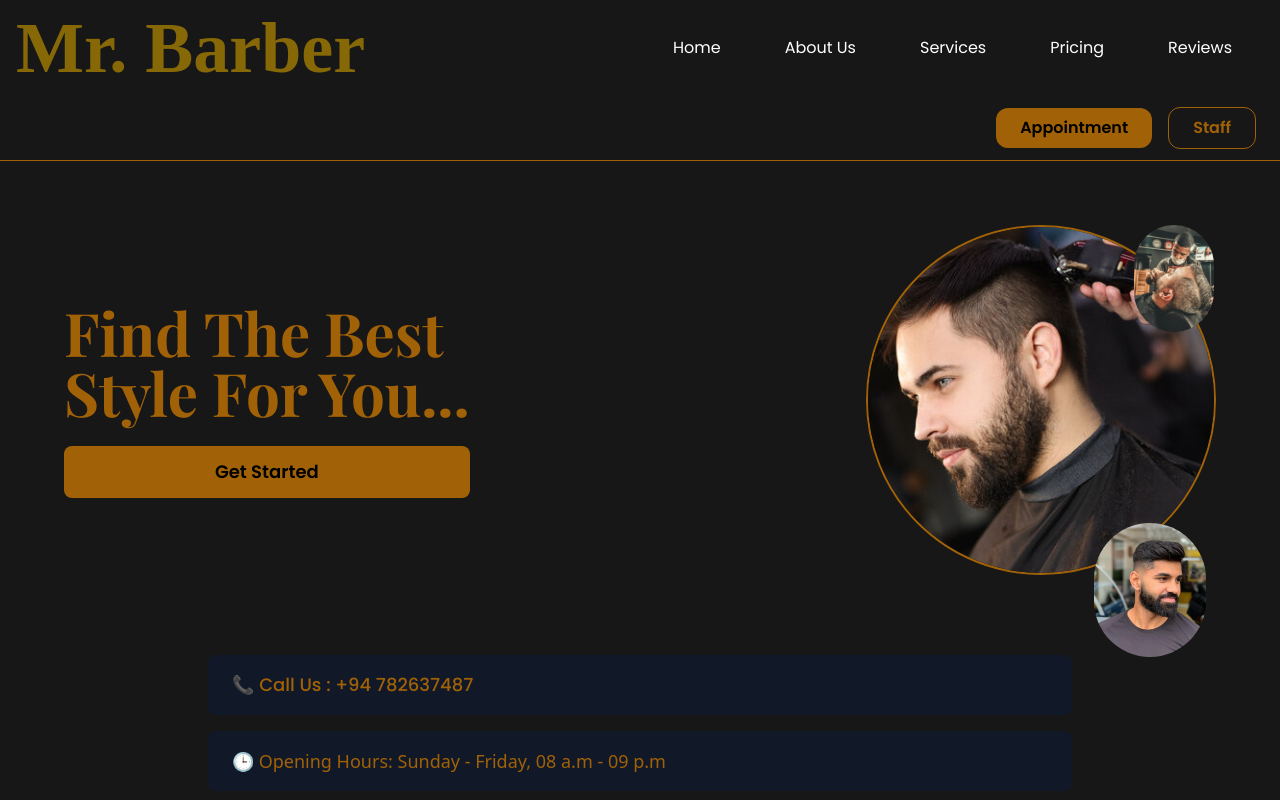
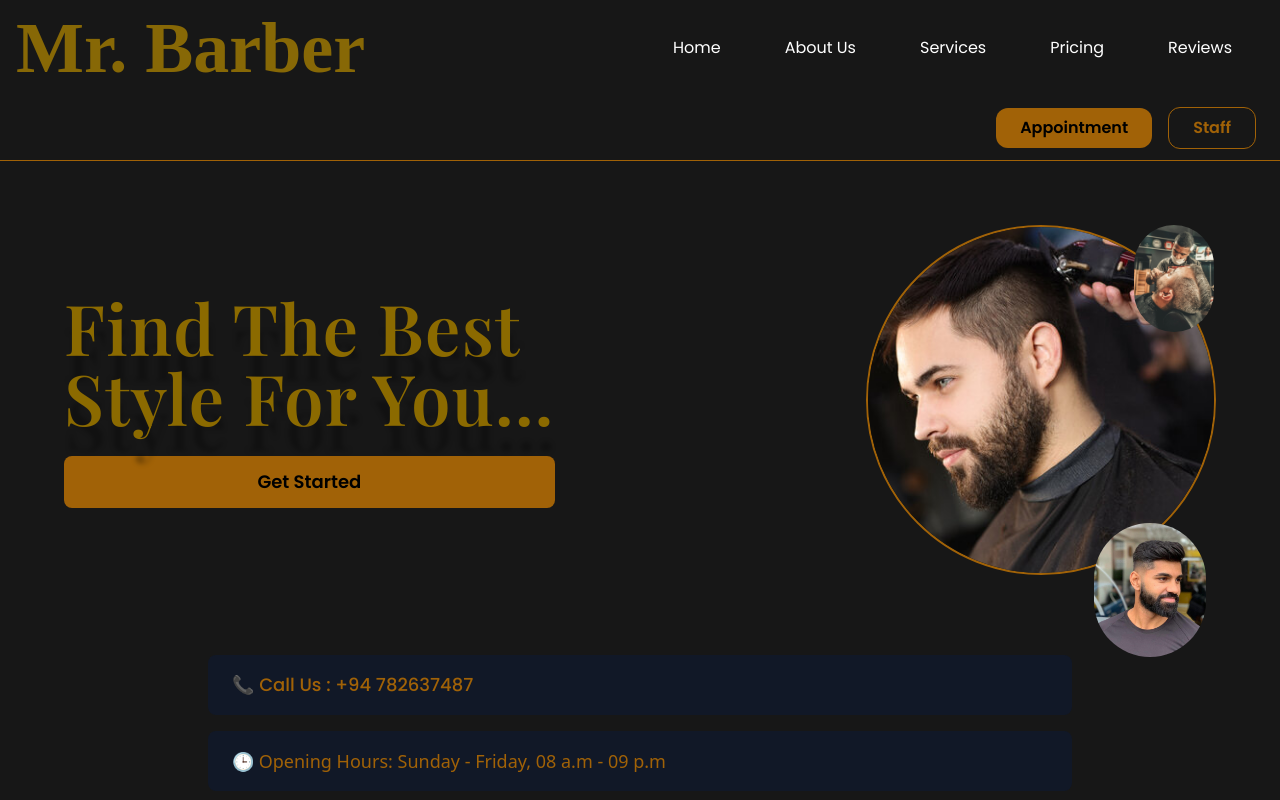
Before and after one commit to PawaniMekhala/mr_barber, a React (Create React App) app: page / in a window 1280 px wide. Shown: the top 800 px of the page. Built offline with nearby package versions, Linux system fonts and the light colour scheme; a web font is replaced by a local one.

Commit message:
style: apply drop shadow to main text

```diff
--- a/src/components/Home.jsx
+++ b/src/components/Home.jsx
@@ -10,9 +10,13 @@ const Home = () => {
       <div className="flex flex-col lg:flex-row w-full max-w-6xl mx-auto items-center">
         <div className=" flex flex-col justify-center text-center lg:text-left">
           {/* Main Text, drop-shadow-md */}
-          <h1 className="text-4xl sm:text-5xl lg:text-6xl font-playfair font-bold text-yellow-700 leading-tight">
+          {/* <h1 className="text-4xl sm:text-5xl lg:text-6xl font-playfair font-semibold text-yellow-700 leading-tight text-shadow">
+            Find The Best <br /> Style For You...
+          </h1> */}
+          <h1 className="font-playfair font-semibold text-[40px] sm:text-[55px] lg:text-[70px] leading-[100%] tracking-[0.02em] text-[#8B6A00] opacity-100 drop-shadow-[2px_25px_2px_rgba(0,0,0,0.25)]">
             Find The Best <br /> Style For You...
           </h1>
+
           {/* button */}
           <button className="bg-yellow-700 text-black px-6 py-3 rounded-lg text-lg font-semibold font-poppins mt-6 hover:bg-yellow-600 transition">
             Get Started
```
